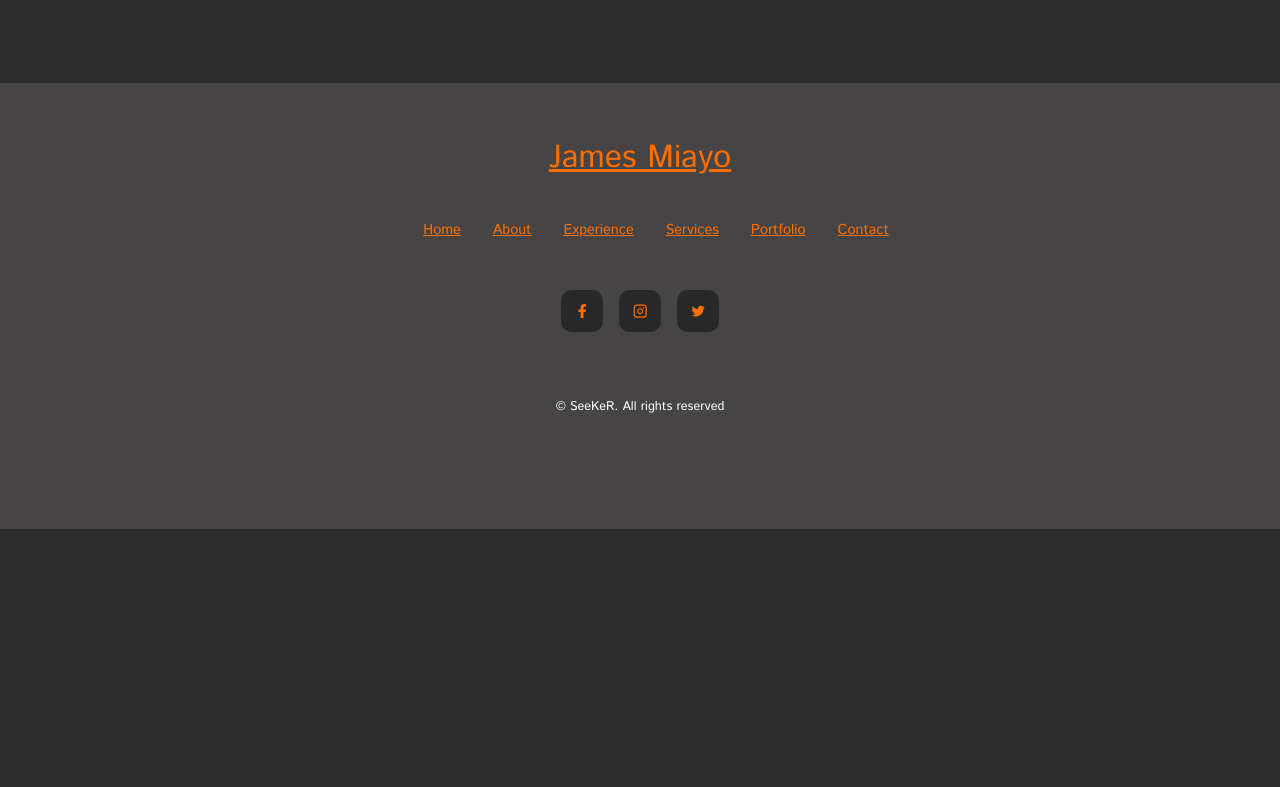
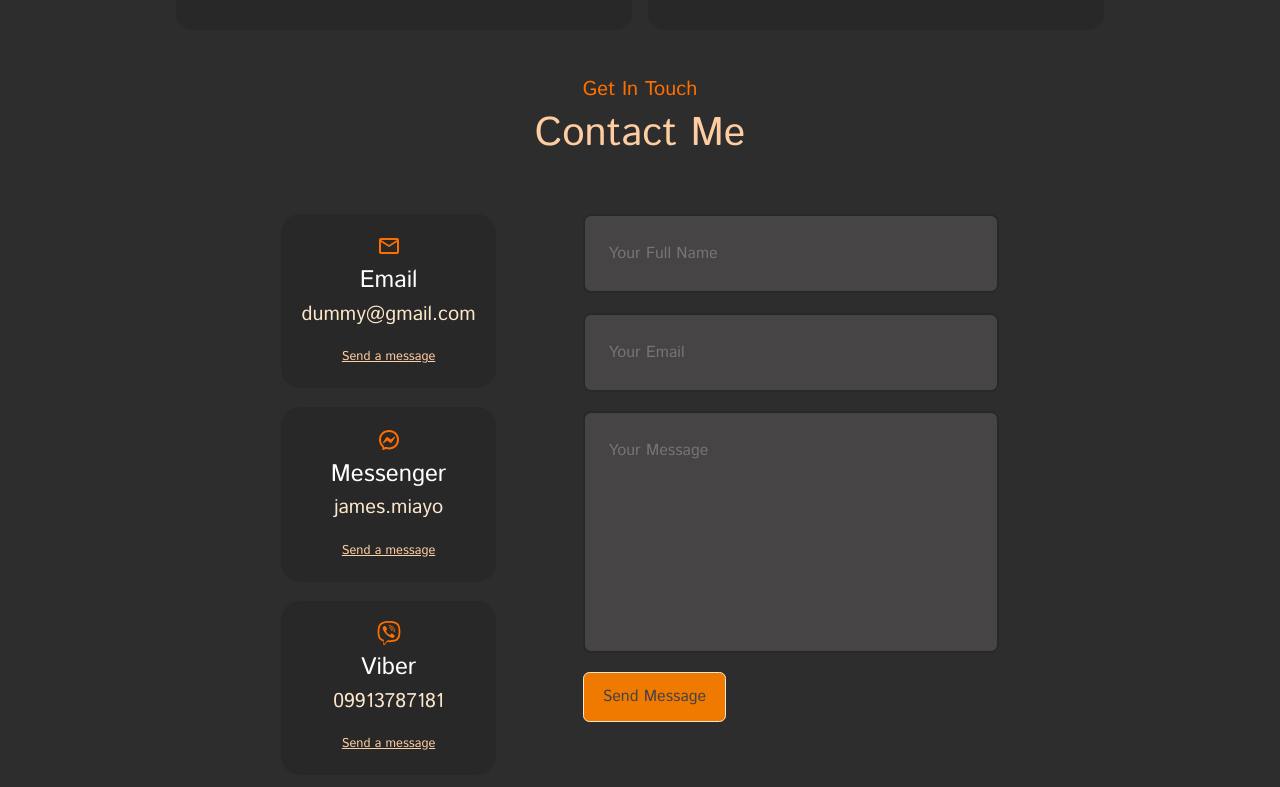
Before and after one commit to jamesmiayo/james, a React (Create React App) app: page / in a window 1280 px wide. Shown: the part 6133-6920 px from the top of the page. Before the commit the page ends 6662 px from the top, so only its background shows below. Built offline with nearby package versions, Linux system fonts and the light colour scheme; the HTML template or start-up script is replaced by a standard one.

Commit message:
add contact me section

```diff
--- a/package.json
+++ b/package.json
@@ -8,6 +8,8 @@
     "@testing-library/react": "^13.4.0",
     "@testing-library/user-event": "^13.5.0",
     "bootstrap": "^5.3.1",
+    "emailjs": "^4.0.2",
+    "emailjs-com": "^3.2.0",
     "react": "^18.2.0",
     "react-bootstrap": "^2.8.0",
     "react-dom": "^18.2.0",
--- a/src/App.jsx
+++ b/src/App.jsx
@@ -6,6 +6,7 @@ import Experience from './components/experience/Experience.jsx';
 import Footer from './components/footer/Footer.jsx';
 import Services from './components/services/Services.jsx';
 import Portfolio from './components/portfolio/Portfolio.jsx';
+import Contact from './components/contact/Contact.jsx';
 
 const App = () => {
   return (
@@ -17,6 +18,7 @@ const App = () => {
       <Experience />
       <Services />
       <Portfolio />
+      <Contact />
       <Footer />
     </div>
   );
--- /dev/null
+++ b/src/components/contact/Contact.jsx
@@ -0,0 +1,97 @@
+import React from 'react';
+import './contact.css';
+import { MdOutlineEmail } from 'react-icons/md';
+import { RiMessengerLine } from 'react-icons/ri';
+import { SiViber } from 'react-icons/si';
+
+import { useRef } from 'react';
+import emailjs from 'emailjs-com';
+
+function Contact() {
+  const form = useRef();
+
+  const sendEmail = (e) => {
+    e.preventDefault();
+
+    emailjs
+      .sendForm(
+        'service_mgf44k4',
+        'template_57051to',
+        form.current,
+        'S_CR-rys1DaoZRbbl'
+      )
+      .then(
+        (result) => {
+          console.log(result.text);
+        },
+        (error) => {
+          console.log(error.text);
+        }
+      );
+
+    e.target.reset();
+  };
+
+  return (
+    <section id="contact">
+      <h5>Get In Touch</h5>
+      <h1>Contact Me</h1>
+      <div className="container contact__container">
+        <div className="contact__options">
+          <article className="contact__option">
+            <MdOutlineEmail className="contact__option-icon" />
+            <h4>Email</h4>
+            <h5>dummy@gmail.com</h5>
+            <a href="mailto:dummy@gmail.com" target="##">
+              Send a message
+            </a>
+          </article>
+
+          <article className="contact__option">
+            <RiMessengerLine className="contact__option-icon" />
+            <h4>Messenger</h4>
+            <h5>james.miayo</h5>
+            <a href="https://m.me/james.miayo" target="##">
+              Send a message
+            </a>
+          </article>
+
+          <article className="contact__option">
+            <SiViber className="contact__option-icon" />
+            <h4>Viber</h4>
+            <h5>09913787181</h5>
+            <a
+              href="https://api.whatsapp.com/send?phone++1232131231"
+              target="##"
+            >
+              Send a message
+            </a>
+          </article>
+        </div>
+
+        {/* End of contact option */}
+
+        <form ref={form} onSubmit={sendEmail}>
+          <input
+            type="text"
+            name="name"
+            placeholder="Your Full Name"
+            required
+          />
+          <input type="email" name="email" placeholder="Your Email" required />
+          <textarea
+            name="message"
+            rows="7"
+            placeholder="Your Message"
+            required
+          ></textarea>
+          <button type="submit" className="btn btn-primary">
+            Send Message
+          </button>
+        </form>
+      </div>
+    </section>
+  );
+}
+
+export default Contact;
--- /dev/null
+++ b/src/components/contact/contact.css
@@ -0,0 +1,75 @@
+.container.contact__container {
+  width: 58%;
+  display: grid;
+  grid-template-columns: 30% 58%;
+  gap: 12%;
+}
+
+.contact__options {
+  display: flex;
+  flex-direction: column;
+  gap: 1.2rem;
+}
+
+.contact__option {
+  background: var(--color-black-variantv2);
+  padding: 1.2rem;
+  border-radius: 1.2rem;
+  text-align: center;
+  border: 1px solid transparent;
+  transition: var(--transition);
+}
+
+.contact__option:hover {
+  background: transparent;
+  border-color: var(--color-light);
+}
+
+.contact__option-icon {
+  font-size: 1.5rem;
+  margin-bottom: 0.5rem;
+  color: var(--color-orange);
+}
+
+.contact__option a {
+  margin-top: 0.7rem;
+  display: inline-block;
+  font-size: 0.8rem;
+}
+
+/* =============================== FORM =============================== */
+
+form {
+  display: flex;
+  flex-direction: column;
+  gap: 1.2rem;
+}
+
+input,
+textarea {
+  width: 100%;
+  padding: 1.5rem;
+  border-radius: 0.5rem;
+  background: transparent;
+  border: 2px solid var(--color-black-variantv2);
+  resize: none;
+  color: var(--color-white);
+  background-color: var(--color-black-variant);
+}
+
+/* ==================MEDIA QUERIES (medium devices) ===========================*/
+
+@media screen and (max-width: 1024px) {
+  .container.contact__container {
+    grid-template-columns: 1fr;
+    gap: 2rem;
+  }
+}
+
+/* ==================MEDIA QUERIES (small devices) ===========================*/
+
+@media screen and (max-width: 600px) {
+  .container.contact__container {
+    width: var(--container-width-sm);
+  }
+}
--- a/src/components/footer/Footer.jsx
+++ b/src/components/footer/Footer.jsx
@@ -11,7 +11,7 @@ const Footer = () => {
         James Miayo
       </a>
 
-      <ul className="permalinks">
+      {/* <ul className="permalinks">
         <li>
           <a href="#home">Home</a>
         </li>
@@ -35,7 +35,7 @@ const Footer = () => {
         <li>
           <a href="#contact">Contact</a>
         </li>
-      </ul>
+      </ul> */}
 
       <div className="footer__socials">
         <a href="https://facebook.com">
--- a/src/components/portfolio/Portfolio.jsx
+++ b/src/components/portfolio/Portfolio.jsx
@@ -1,5 +1,6 @@
 import React from 'react';
 import portf1 from '../../assets/websites/maeforeverkayjames.png';
+import portf2 from '../../assets/websites/knldeluxetreats.png';
 import './portfolio.css';
 import { CgWebsite } from 'react-icons/cg';
 import { BsGithub } from 'react-icons/bs';
@@ -16,13 +17,21 @@ const Portfolio = () => {
           </div>
           <div className="portfolio__details">
             <h3>Wedding RVSP Website</h3>
-            <a href="#contact" className="btn btn-primary">
+            <a
+              href="http://maeforeverkayjames.com/"
+              className="btn btn-primary"
+              target="##"
+            >
               <span>
                 <CgWebsite size={20} />
               </span>
               View Website
             </a>
-            <a href="#contact" className="btn btn-secondary">
+            <a
+              href="https://github.com/jamesmiayo/maeforeverkayjames"
+              className="btn btn-secondary"
+              target="##"
+            >
               <span>
                 <BsGithub size={20} />
               </span>
@@ -33,17 +42,25 @@ const Portfolio = () => {
 
         <div className="portfolio_card">
           <div className="portfolio__img">
-            <img src={portf1} alt="" />
+            <img src={portf2} alt="" />
           </div>
           <div className="portfolio__details">
-            <h3>Wedding RVSP Website</h3>
-            <a href="#contact" className="btn btn-primary">
+            <h3>Food Website</h3>
+            <a
+              href="https://jamesmiayo.github.io/knldeluxetreats/"
+              className="btn btn-primary"
+              target="##"
+            >
               <span>
                 <CgWebsite size={20} />
               </span>
               View Website
             </a>
-            <a href="#contact" className="btn btn-secondary">
+            <a
+              href="https://github.com/jamesmiayo/knldeluxe"
+              className="btn btn-secondary"
+              target="##"
+            >
               <span>
                 <BsGithub size={20} />
               </span>
--- a/src/components/portfolio/portfolio.css
+++ b/src/components/portfolio/portfolio.css
@@ -7,6 +7,7 @@
 
 .portfolio__img {
   width: 300px;
+  height: 100%;
   padding: 1rem;
 }
 
@@ -45,8 +46,7 @@
 }
 
 .portfolio__img {
-  width: 200px;
-  padding: 1rem;
+  width: 300px;
 }
 
 /* ==================MEDIA QUERIES (medium devices) ===========================*/
@@ -66,9 +66,16 @@
   .portfolio_card {
     justify-content: center;
   }
+
+  .portfolio__img {
+    width: 300px;
+  }
 }
 
 /* ==================MEDIA QUERIES (small devices) ===========================*/
 
 @media screen and (max-width: 600px) {
+  .portfolio__img {
+    width: 200px;
+  }
 }
--- a/src/components/profile/profile.css
+++ b/src/components/profile/profile.css
@@ -43,7 +43,7 @@
   gap: 1rem;
   /* justify-content: center; */
   position: absolute;
-  bottom: calc(-25%);
+  bottom: calc(-20%);
   left: calc(50% - 8rem);
 }
 
```
Also changed, not shown: 2 other files (tests, documents, lock files or other folders).
